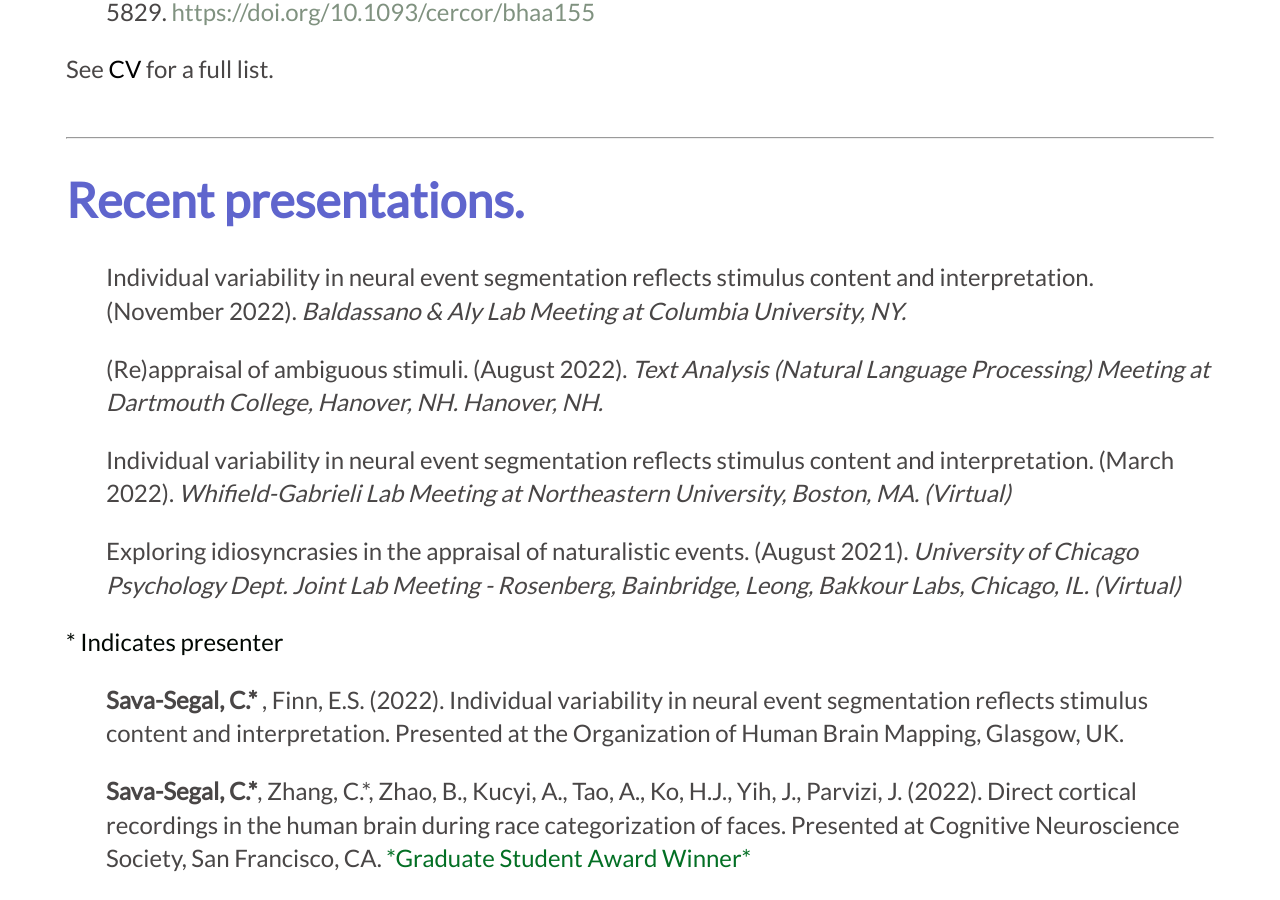
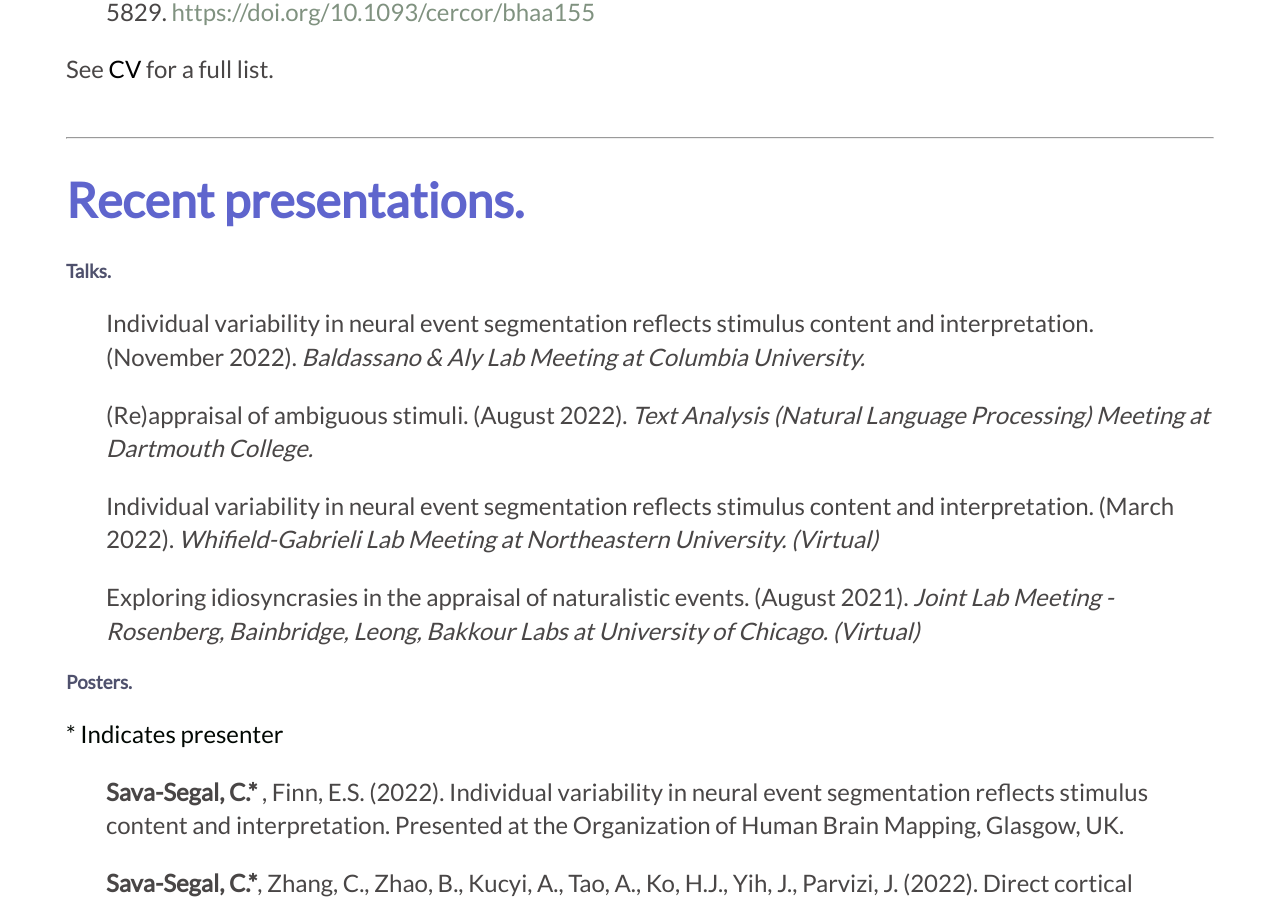
Before and after one commit to csavasegal/csavasegal.github.io, a Jekyll site: the page built from pp.html, in a window 1280 px wide and 900 px high, scrolled down 1700 px. Built offline with Jekyll 4.4.1, drawn with Linux system fonts in a browser that asks for light colours; some of the changed text lies outside the part shown.

Commit message:
updated icons

```diff
--- a/pp.html
+++ b/pp.html
@@ -58,32 +58,33 @@
 
 <div id="talks">
     <h1><span style="color:rgb(95, 101, 205)">Recent presentations.</span></h1>
+    <h3><span style="color:rgb(79, 81, 109)">Talks.</span></h3>
+
 	<p>
         <ol>
-            <p> Individual variability in neural event segmentation reflects stimulus content and interpretation. (November 2022). <i> Baldassano & Aly Lab Meeting at Columbia University, NY. </i></p>
-            <p> (Re)appraisal of ambiguous stimuli. (August 2022). <i> Text Analysis (Natural Language Processing) Meeting at Dartmouth College, Hanover, NH.
-                Hanover, NH. </i>
-            <p> Individual variability in neural event segmentation reflects stimulus content and interpretation. (March 2022). <i> Whifield-Gabrieli Lab Meeting at Northeastern University, Boston, MA. (Virtual) </i> </p>
-            <p> Exploring idiosyncrasies in the appraisal of naturalistic events. (August 2021). <i> University of Chicago Psychology Dept. Joint Lab Meeting - Rosenberg, Bainbridge, Leong, Bakkour Labs, Chicago, IL. (Virtual) </i></p>
+            <p> Individual variability in neural event segmentation reflects stimulus content and interpretation. (November 2022). <i> Baldassano & Aly Lab Meeting at Columbia University. </i></p>
+            <p> (Re)appraisal of ambiguous stimuli. (August 2022). <i> Text Analysis (Natural Language Processing) Meeting at Dartmouth College. </i>
+            <p> Individual variability in neural event segmentation reflects stimulus content and interpretation. (March 2022). <i> Whifield-Gabrieli Lab Meeting at Northeastern University. (Virtual) </i> </p>
+            <p> Exploring idiosyncrasies in the appraisal of naturalistic events. (August 2021). <i> Joint Lab Meeting - Rosenberg, Bainbridge, Leong, Bakkour Labs at University of Chicago. (Virtual) </i></p>
 
         </ol>
 
     </p>
 
 
-
+    <h3><span style="color:rgb(79, 81, 109)">Posters.</span></h3>
     <p>
         <span style="color:rgb(0, 7, 2)"></spanstyle>* Indicates presenter</span>
 
         <ol>
             <p> <strong>Sava-Segal, C.* </strong>, Finn, E.S. (2022). Individual variability in neural event segmentation reflects stimulus content
             and interpretation. Presented at the Organization of Human Brain Mapping, Glasgow, UK. </p>
-            <p> <strong> Sava-Segal, C.*</strong>, Zhang, C.*, Zhao, B., Kucyi, A., Tao, A., Ko, H.J., Yih, J., Parvizi, J. (2022). Direct cortical recordings
+            <p> <strong> Sava-Segal, C.*</strong>, Zhang, C., Zhao, B., Kucyi, A., Tao, A., Ko, H.J., Yih, J., Parvizi, J. (2022). Direct cortical recordings
                 in the human brain during race categorization of faces. Presented at Cognitive Neuroscience
                 Society, San Francisco, CA.
                 <span style="color:rgb(3, 111, 36)"></spanstyle>*Graduate Student Award Winner*</span>
             </p>
-            <p> <strong> Sava-Segal, C. *</strong>, Finn, E.S. (2021). Exploring the role of event boundaries in idiosyncratic memory formation.
+            <p> <strong> Sava-Segal, C.*</strong>, Finn, E.S. (2021). Exploring the role of event boundaries in idiosyncratic memory formation.
                     Presented at the Organization of Human Brain Mapping (virtual) </p>
             <p> Rauschecker, A., <strong> Sava-Segal, C.* </strong>, Liu, S., Na, R., Raccah, O., Parvizi, J. (2020). Effects of stimulus properties and
                 task on electrophysiological dynamics in the human visual word form area. Presentation at Cognitive Neuroscience Society (virtual)
```
Also changed, not shown: img/email.png, img/github.png, img/scholar.png, img/twitter.png, 4 other files.
